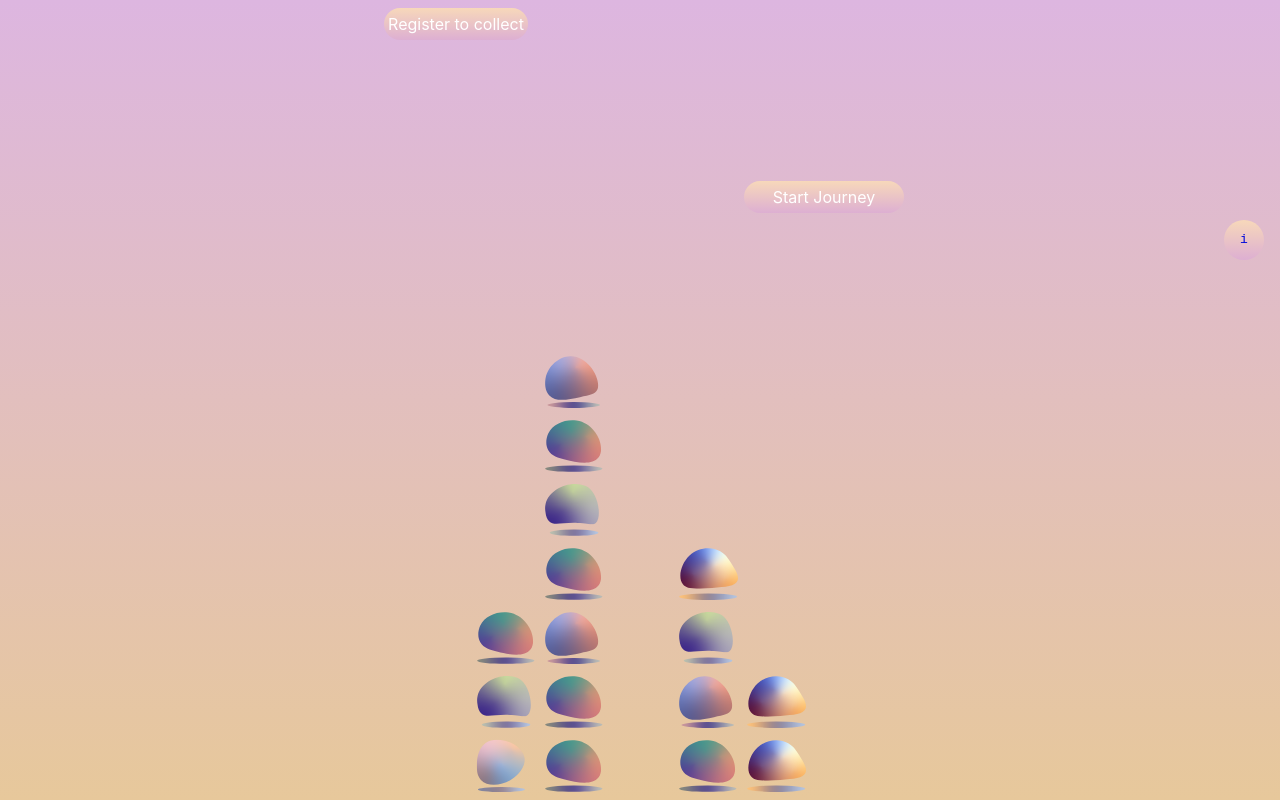
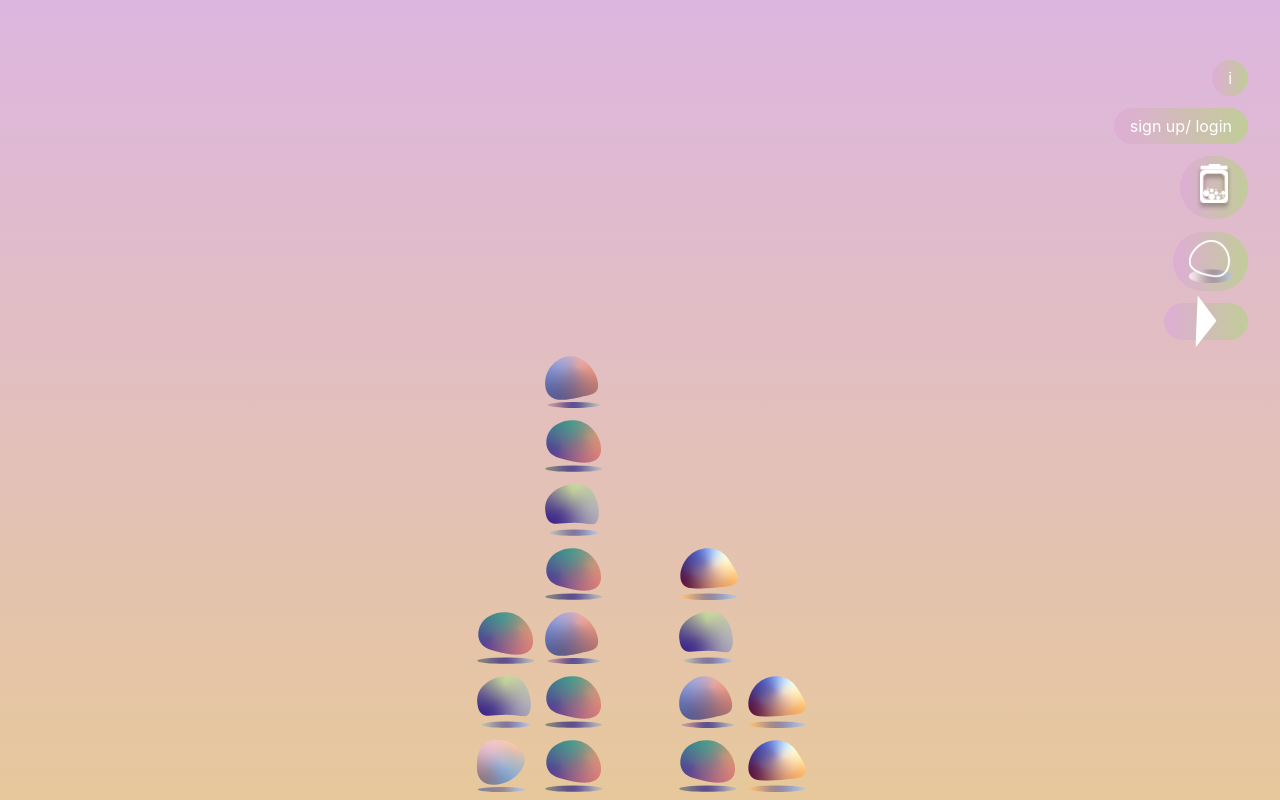
Before and after one commit to tanvibhakta/sultana-fieldness, a React (Create React App) app: page / in a window 1280 px wide. Built offline with nearby package versions, Linux system fonts and the light colour scheme.

Commit message:
Rejig the landing page buttons

```diff
--- a/src/index.css
+++ b/src/index.css
@@ -19,6 +19,27 @@ a {
   color: white;
 }
 
+.button {
+  border-radius: 2rem;
+  padding: 0.5rem 1rem;
+
+  display: flex;
+  justify-content: center;
+  align-items: center;
+
+  text-align: center;
+
+  min-width: max-content;
+}
+
+.arrow {
+  width: 3.25rem;
+}
+
+.arrow.right {
+  transform: rotate(-90deg);
+}
+
 .container {
   height: 100vh;
   overflow: hidden;
--- a/src/pages/LandingPage.jsx
+++ b/src/pages/LandingPage.jsx
@@ -1,9 +1,11 @@
 import { Link } from "react-router-dom";
 import { Bubble } from "../components/Bubble";
 import "./css/landingpage.css";
-import { ReactComponent as UserIcon } from "../assets/user.svg";
 import { useContext } from "react";
 import { UserContext } from "../lib/UserContext";
+import { ReactComponent as CollectionJar } from "../assets/collection-jar.svg";
+import { ReactComponent as EmptySeed } from "../assets/empty_seed.svg";
+import { ReactComponent as Arrow } from "../assets/arrow.svg";
 
 export const LandingPage = () => {
   const user = useContext(UserContext).user;
@@ -11,32 +13,21 @@ export const LandingPage = () => {
   return (
     <div className="container landing-page-container">
       <div className="buttons">
-        <div className="start-journey">
-          <Link to="/Story">
-            <div className="big button">Start Journey</div>
-          </Link>
-        </div>
-        <div className="register-user-and-map">
-          <div className="register-user">
-            <Link to="/register">
-              <div className="medium button">Register to collect</div>
-            </Link>
-          </div>
-        </div>
-        <div className="info-button">
-          <Link to="/info">
-            <div className="small button">i</div>
-          </Link>
-        </div>
-        {user.userName && (
-          <div className="user-tab">
-            <Link to="profile">
-              <div className="tab">
-                <UserIcon></UserIcon>
-              </div>
-            </Link>
-          </div>
-        )}
+        <Link to="/info" className="button">
+          i
+        </Link>
+        <Link to="/register" className="button">
+          sign up/ login
+        </Link>
+        <Link to="/profile" className="button">
+          <CollectionJar />
+        </Link>
+        <Link to="/question" className="button">
+          <EmptySeed />
+        </Link>
+        <Link to="/story" className="button">
+          <Arrow className="arrow right" />
+        </Link>
       </div>
       <div className="bubbles-container">
         <div className="column different">
--- a/src/pages/css/landingpage.css
+++ b/src/pages/css/landingpage.css
@@ -1,56 +1,14 @@
 .landing-page-container .button {
-  text-align: center;
-
-  border-radius: 2rem;
-
-  display: flex;
-  justify-content: center;
-  align-items: center;
-
-  background: linear-gradient(180deg, #f7d8ba 0%, #ddafd2 100%);
-}
-
-.landing-page-container .tab {
-  height: 3.125rem;
-  width: 7.5rem;
-  border-radius: 35px;
-  background: rgba(136, 116, 180, 0.5);
-  margin-right: -3rem;
-}
-
-.landing-page-container .tab svg {
-  padding-top: 0.5rem;
-  padding-left: 1.25rem;
+  background: linear-gradient(270deg, #c3ca9c 6.76%, #ddafd2 93.24%);
 }
 
 /* tODO: would be nice to make these a percentage of the parent so it works across screen sizes*/
-.big.button {
-  height: 2rem;
-  width: 10rem;
-}
-
-.medium.button {
-  height: 2rem;
-  width: 9rem;
-}
-
-.small.button {
-  height: 2.5rem;
-  width: 2.5rem;
-}
 
 .landing-page-container {
-  display: grid;
-  grid-template-columns: 1fr 1fr 1fr;
-  grid-template-rows: 1fr 1fr 1fr 1fr 1fr;
-  gap: 0px 0px;
-  grid-auto-flow: row;
-  grid-template-areas:
-    "buttons buttons buttons"
-    "buttons buttons buttons"
-    "bubbles bubbles bubbles"
-    "bubbles bubbles bubbles"
-    "bubbles bubbles bubbles";
+  display: flex;
+  flex-direction: column;
+  justify-content: space-between;
+  align-items: center;
 }
 
 .bubbles-container {
@@ -101,65 +59,13 @@
 }
 
 .landing-page-container .buttons {
-  display: grid;
-  grid-template-columns: 1fr 1fr 1fr 1fr 1fr;
-  grid-template-rows: 1fr 1fr 1fr 1fr 1fr 1fr;
-  gap: 0px 0px;
-  grid-auto-flow: row;
-  grid-template-areas:
-    "register-user-and-map register-user-and-map register-user-and-map start-journey start-journey"
-    "register-user-and-map register-user-and-map register-user-and-map start-journey start-journey"
-    "register-user-and-map register-user-and-map register-user-and-map start-journey start-journey"
-    "register-user-and-map register-user-and-map register-user-and-map start-journey start-journey"
-    "info-button info-button info-button info-button info-button"
-    "user-tab user-tab user-tab user-tab user-tab";
-  grid-area: buttons;
+  padding-right: 2rem;
+  padding-top: 3rem;
+  align-self: end;
+  height: 80%;
+
+  display: flex;
+  flex-direction: column;
+  justify-content: space-evenly;
+  align-items: end;
 }
-
-.landing-page-container .user-tab {
-  grid-area: user-tab;
-  align-self: center;
-  justify-self: end;
-}
-
-.landing-page-container .info-button {
-  grid-area: info-button;
-  align-self: center;
-  justify-self: end;
-  padding-right: 1rem;
-}
-
-.landing-page-container .info-button a {
-  font-family: monospace;
-  color: #0009db;
-}
-
-.landing-page-container .start-journey {
-  grid-area: start-journey;
-  align-self: end;
-  justify-self: start;
-  margin-left: -1.5rem;
-}
-
-.landing-page-container .register-user-and-map {
-  display: grid;
-  grid-template-columns: 1fr 1fr 1fr 1fr;
-  grid-template-rows: 1fr 1fr 1fr 1fr;
-  gap: 0px 0px;
-  grid-auto-flow: row;
-  grid-template-areas:
-    ". . register-user register-user"
-    ". . register-user register-user"
-    "map map . ."
-    "map map . .";
-  grid-area: register-user-and-map;
-}
-
-.landing-page-container .register-user {
-  margin-top: 0.5rem;
-  grid-area: register-user;
-}
-
-.landing-page-container .map {
-  grid-area: map;
-}
```
Also changed, not shown: src/assets/arrow.svg (added), src/assets/empty_seed.svg (added).
